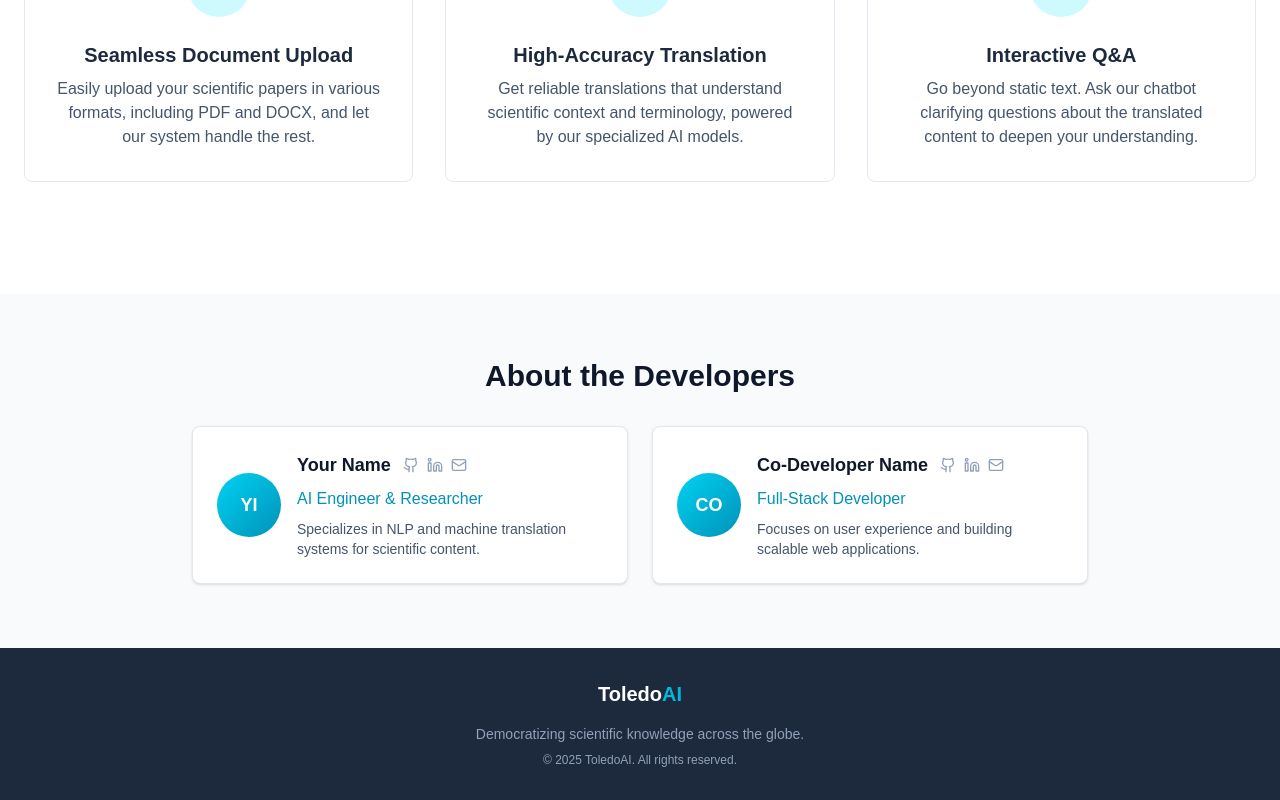
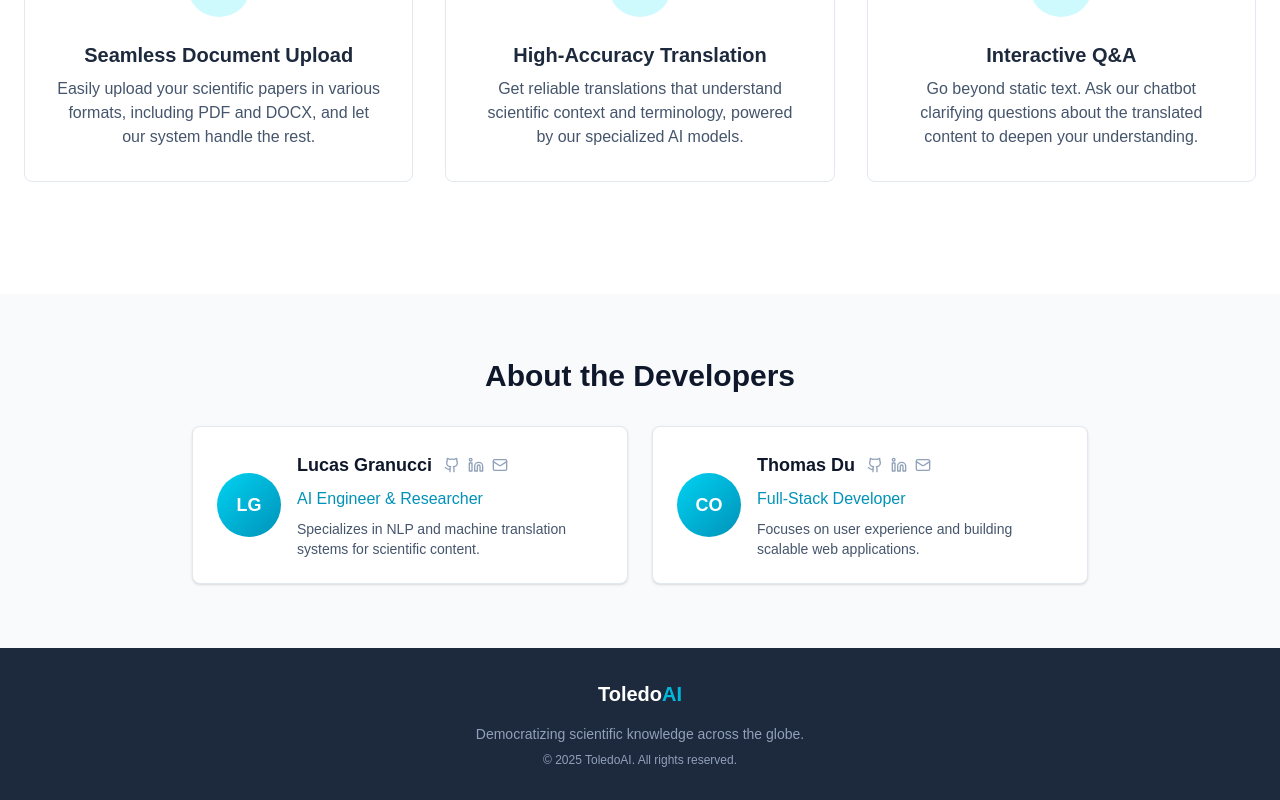
Before and after one commit to Lucas-Granucci/toledoai-webapp, a Next.js app: page / in a window 1280 px wide. Shown: the part 3025-3825 px from the top of the page. Built offline with nearby package versions, Linux system fonts and the light colour scheme.

Commit message:
updated developer description

```diff
--- a/src/app/page.js
+++ b/src/app/page.js
@@ -2,16 +2,12 @@
 
 import { useRouter } from 'next/navigation';
 import {
-  FileText,
-  Globe,
   MessageSquare,
   Upload,
   Languages,
   Users,
   GraduationCap,
   Building2,
-  CheckCircle,
-  ArrowRight,
   Github,
   Linkedin,
   Mail
@@ -106,12 +102,12 @@ const DeveloperCard = ({ initials, name, role, description, github, linkedin, em
           <h3 className="text-lg font-bold text-slate-900">{name}</h3>
           <div className="flex gap-2">
             {github && (
-              <a href={github} className="text-slate-400 hover:text-slate-600 transition-colors">
+              <a href={github} target="_blank" className="text-slate-400 hover:text-slate-600 transition-colors">
                 <Github className="w-4 h-4" />
               </a>
             )}
             {linkedin && (
-              <a href={linkedin} className="text-slate-400 hover:text-slate-600 transition-colors">
+              <a href={linkedin} target="_blank" className="text-slate-400 hover:text-slate-600 transition-colors">
                 <Linkedin className="w-4 h-4" />
               </a>
             )}
@@ -144,17 +140,17 @@ export default function Home() {
 
   const developers = [
     {
-      initials: 'YI',
-      name: 'Your Name',
+      initials: 'LG',
+      name: 'Lucas Granucci',
       role: 'AI Engineer & Researcher',
       description: 'Specializes in NLP and machine translation systems for scientific content.',
-      github: 'https://github.com/yourusername',
-      linkedin: 'https://linkedin.com/in/yourprofile',
-      email: 'your.email@example.com'
+      github: 'https://github.com/Lucas-Granucci',
+      linkedin: 'https://www.linkedin.com/in/lucas-granucci/',
+      email: 'lucasgranucci08@gmail.com'
     },
     {
       initials: 'CO',
-      name: 'Co-Developer Name',
+      name: 'Thomas Du',
       role: 'Full-Stack Developer',
       description: 'Focuses on user experience and building scalable web applications.',
       github: 'https://github.com/codevusername',
```
